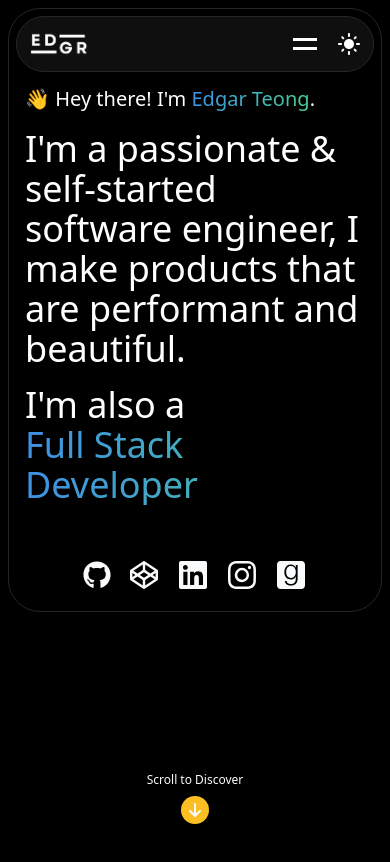
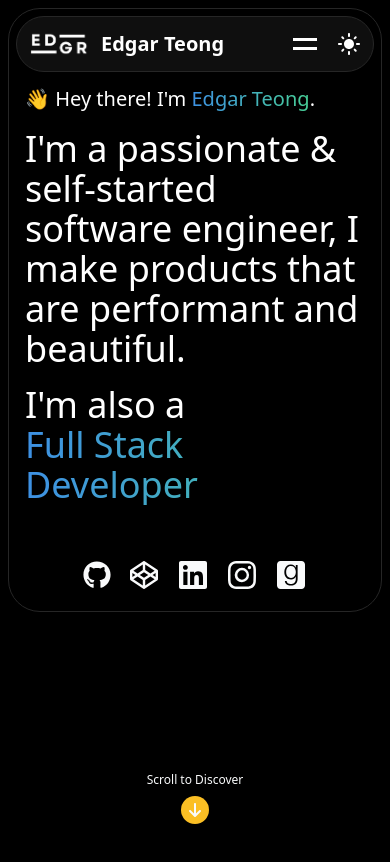
Before and after one commit to safarinexus/edgar-teong, a React (Vite) app: page / in a window 390 px wide. Shown: the top 862 px of the page. Built offline with nearby package versions, Linux system fonts and the light colour scheme.

Commit message:
updated mobile dynamic headers

```diff
--- a/src/components/Header/Header.tsx
+++ b/src/components/Header/Header.tsx
@@ -51,7 +51,7 @@ const Header = ({ width }: Props) => {
             id="header"
             className="
                 w-full max-w-[1176px] h-14 p-3 rounded-[32px] bg-white dark:bg-neutral-800 bg-opacity-30 z-40 relative
-                dark:bg-opacity-40 grid grid-rows-1 grid-cols-3 items-center backdrop-blur-3xl border-[1px] border-neutral-200 dark:border-neutral-800
+                dark:bg-opacity-40 grid grid-rows-1 grid-cols-[60px_auto_60px] items-center backdrop-blur-3xl border-[1px] border-neutral-200 dark:border-neutral-800
             "
             >
                 <NavHashLink to="/#top" end id="logo-link" className="inline-flex w-fit z-40">
@@ -64,7 +64,8 @@ const Header = ({ width }: Props) => {
                 </NavHashLink>
                 {
                     width <= 640 ?
-                    (<div className="justify-self-center font-bold text-xl text-black dark:text-white">
+                    (<div className="ml-3 font-bold text-xl text-black dark:text-white">
+                         { activeSection === "#landing" ? ("Edgar Teong") : ("")}
                         { activeSection === "#about" ? ("About") : ("")}
                         { activeSection === "#work" ? ("Experience") : ("")}
                         { activeSection === "#projects" ? ("Projects") : ("")}
```
